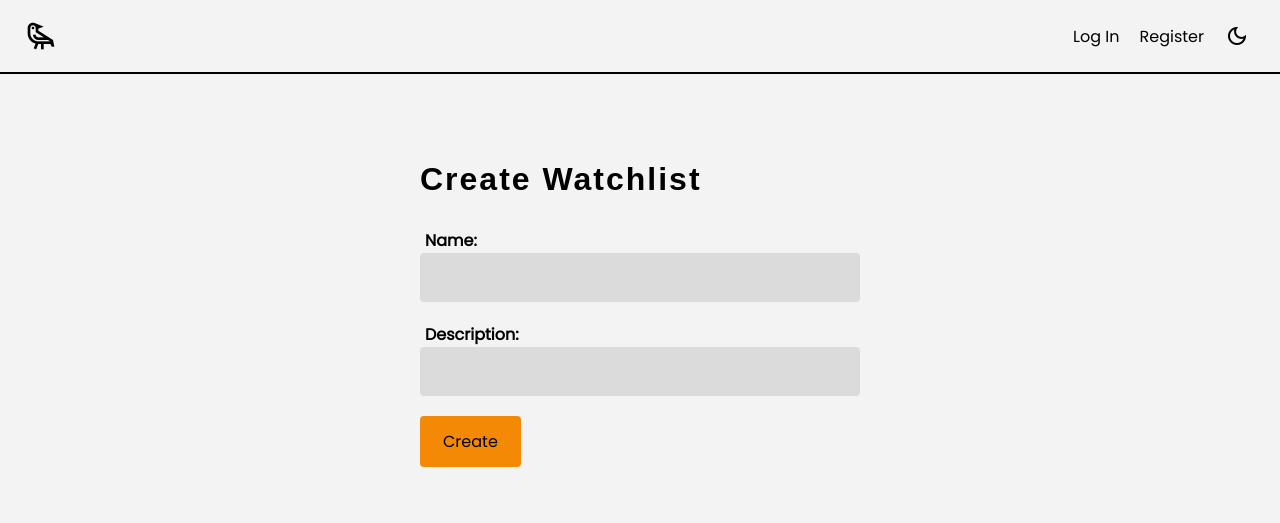
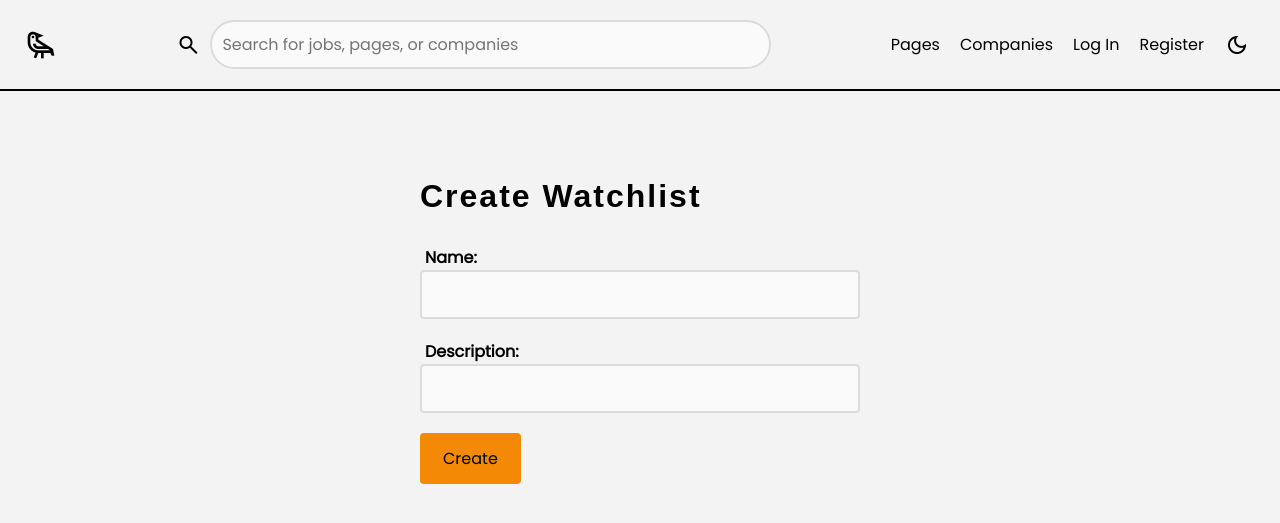
Before and after one commit to hrushikeshrv/hawk-tracker, a Django app: page /watchlists/create in a window 1280 px wide. Shown: the top 523 px of the page. Run offline with Django 5.2, Linux system fonts and the light colour scheme; some web fonts are replaced.

Commit message:
Add search input

```diff
--- a/api/urls.py
+++ b/api/urls.py
@@ -2,6 +2,7 @@ from django.urls import path
 
 from api.views import (
     test_view,
+    SearchObjectsView,
     PageListView,
     PushCreateView,
     PushUpdateView,
@@ -12,6 +13,7 @@ from api.views import (
 app_name = 'api'
 
 urlpatterns = [
+    path('search', SearchObjectsView.as_view(), name='search'),
     path('recent-job-count', RecentJobCountView.as_view(), name='recent_job_count'),
     path('pages/list', PageListView.as_view(), name='page-list'),
     path('push/create', PushCreateView.as_view(), name='push-create'),
--- a/static/css/styles.css
+++ b/static/css/styles.css
@@ -93,7 +93,7 @@ html.dark-theme {
     --font-color: rgb(234, 234, 234);
     --inverse-font-color: rgb(0, 0, 0);
     --light-font-color: rgb(28, 28, 28);
-    --muted-font: rgb(188, 188, 188);
+    --muted-font: rgb(169, 169, 169);
     --light-muted-font: rgb(107, 107, 107);
 
     --primary-dark-3: rgb(245, 203, 166);
@@ -159,6 +159,10 @@ a.a {
     border-bottom: 2px solid var(--primary);
 }
 
+a.muted-link {
+    color: var(--muted-font);
+}
+
 .icon-tabler {
     stroke: var(--font-color);
 }
@@ -212,9 +216,21 @@ input, textarea {
     border-radius: 4px;
 }
 
+html.light-theme input, html.light-theme textarea {
+    background-color: var(--background-light-2);
+    border-color: var(--background-dark-1);
+}
+
 input:hover, input:focus, textarea:hover, textarea:focus {
     background-color: var(--background-dark-2);
     border-color: var(--background-dark-1);
+}
+
+html.light-theme input:hover,
+html.light-theme textarea:hover,
+html.light-theme input:focus,
+html.light-theme textarea:hover {
+    border-color: var(--background-dark-2);
 }
 
 code {
@@ -409,6 +425,14 @@ a.button-link:active {
 
 .space-lr {
     margin-left: 5px;
+    margin-right: 5px;
+}
+
+.space-l {
+    margin-left: 5px;
+}
+
+.space-r {
     margin-right: 5px;
 }
 
@@ -857,6 +881,45 @@ footer nav {
     margin: 0 10px;
 }
 
+#search-bar-container {
+    width: min(75%, 600px);
+}
+
+#search-results-container {
+    flex-grow: 1;
+    position: relative;
+}
+
+#search-bar {
+    border-radius: 50px;
+}
+
+#search-results {
+    position: absolute;
+    top: 111%;
+    left: 0;
+    right: 0;
+    background-color: var(--background-dark-1);
+    border-radius: 10px;
+    z-index: 10;
+    box-shadow: 0 0 10px rgba(0, 0, 0, 0.5);
+}
+
+.search-result-item {
+    padding: 5px;
+    border-radius: 5px;
+    background-color: var(--background-dark-1);
+    margin-top: 10px;
+}
+
+.search-result-item:hover {
+    background-color: var(--background-dark-3);
+}
+
+.search-result-item .aux-links a {
+    margin-right: 20px;
+}
+
 .pagination-navigation {
     border-radius: 5px;
     background-color: var(--background-dark-1);
--- /dev/null
+++ b/static/js/search.js
@@ -0,0 +1,105 @@
+const searchInput = document.querySelector('#search-bar');
+const searchResults = document.querySelector('#search-results');
+const searchAPIUrl = document.querySelector('#search-api-url').value;
+
+let typingTimer;
+const typingDelay = 500; // milliseconds
+
+searchInput.addEventListener('keyup', () => {
+    clearTimeout(typingTimer);
+    typingTimer = setTimeout(() => {search(searchInput.value)}, typingDelay);
+})
+
+searchInput.addEventListener('input', () => {
+    if (searchInput.value.length < 2) {
+        hideSearchResults();
+    }
+})
+
+function search(query) {
+    console.log(`Searching for ${query}`);
+    if (query.length < 2) {
+        hideSearchResults();
+        return;
+    }
+    showSearchResults();
+    fetch(`${searchAPIUrl}?q=${encodeURIComponent(query)}`)
+        .then(response => response.json())
+        .then(data => {
+            if (data.jobs.length === 0 && data.companies.length === 0 && data.pages.length === 0) {
+                searchResults.innerHTML = '<span>No results found</span>';
+                return;
+            }
+            searchResults.innerHTML = '';
+            if (data.companies.length > 0) {
+                const companiesHeader = document.createElement('strong');
+                companiesHeader.textContent = 'Companies';
+                companiesHeader.style.padding = '10px 0';
+                searchResults.appendChild(companiesHeader);
+                const companiesList = document.createElement('div');
+                data.companies.forEach(company => {
+                    const companyLink = document.createElement('a');
+                    companyLink.classList.add('flexbox-column', 'aifs', 'jcfs', 'search-result-item');
+                    companyLink.href = company.company_url;
+                    companyLink.textContent = company.name;
+                    companiesList.appendChild(companyLink);
+                });
+                searchResults.appendChild(companiesList);
+            }
+            if (data.pages.length > 0) {
+                const pagesHeader = document.createElement('strong');
+                pagesHeader.textContent = 'Pages';
+                pagesHeader.style.padding = '10px 0';
+                searchResults.appendChild(pagesHeader);
+                const pagesList = document.createElement('div');
+                data.pages.forEach(page => {
+                    const pageItem = document.createElement('div');
+                    pageItem.classList.add('flexbox-column', 'aifs', 'jcfs', 'search-result-item');
+                    pageItem.innerHTML = `
+                        <a href="${page.page_url}" class="page-title">${page.name}</a>
+                        <a href="${page.company_url}">${page.company}</a>
+                    `;
+                    pagesList.appendChild(pageItem);
+                });
+                searchResults.appendChild(pagesList);
+            }
+            if (data.jobs.length > 0) {
+                const jobsHeader = document.createElement('strong');
+                jobsHeader.style.padding = '10px 0';
+                jobsHeader.textContent = 'Jobs';
+                searchResults.appendChild(jobsHeader);
+                const jobsList = document.createElement('div');
+                data.jobs.forEach(job => {
+                    const jobItem = document.createElement('div');
+                    jobItem.classList.add('flexbox-column', 'aifs', 'jcfs', 'search-result-item');
+                    jobItem.innerHTML = `
+                        <div class="flexbox-row column-full aic jcsb" style="flex-wrap: nowrap;">
+                            <span class="job-title">${job.title}</span>
+                            ${job.url ? `<a href="${job.url}" class="a space-lr" target="_blank">Apply</a>` : ''}
+                        </div>
+                        <div class="flexbox-row aic aux-links">
+                            <a class="muted-link company-name" href="${job.company_url}">${job.company}</a>
+                            <a href="${job.page_url}" class="muted-link">${job.page}</a>
+                            <a href="${job.page_link}" class="muted-link" target="_blank">View Page</a>
+                        </div>
+                    `;
+                    jobsList.appendChild(jobItem);
+                });
+                searchResults.appendChild(jobsList);
+            }
+        })
+        .catch(error => {
+            console.error('Error fetching search results:', error);
+            searchResults.innerHTML = '<p>Error fetching search results</p>';
+        });
+}
+
+function showSearchResults() {
+    searchResults.classList.remove('hidden');
+    searchResults.innerHTML = '<span class="flexbox-row aic"><div class="donutSpinner smallSpinner" style="margin-right: 10px;" id="search-loading-spinner"></div> Searching</span>';
+}
+
+function hideSearchResults() {
+    searchResults.classList.add('hidden');
+    searchResults.innerHTML = '';
+}
--- a/templates/header.html
+++ b/templates/header.html
@@ -4,10 +4,18 @@
         <a href="{% url 'core:index' %}" class="flexbox-row ajc">
             <span class="material-symbols-outlined" style="font-size:2rem;">raven</span>
         </a>
+        <div class="flexbox-row ajc" id="search-bar-container">
+            <input type="hidden" name="search-api-url" id="search-api-url" value="{% url 'api:search' %}">
+            <label for="search-bar" class="material-symbols-outlined" style="margin-right: 10px;">search</label>
+            <div id="search-results-container" class="flexbox-column">
+                <input type="search" name="search-bar" id="search-bar" placeholder="Search for jobs, pages, or companies">
+                <div id="search-results" class="hidden flexbox-column" style="padding: 10px 20px;"></div>
+            </div>
+        </div>
         <div class="flexbox-row ajc">
+            <a href="{% url 'core:page_list' %}" class="nav-link">Pages</a>
+            <a href="{% url 'core:company_list' %}" class="nav-link">Companies</a>
             {% if request.user.is_authenticated %}
-                <a href="{% url 'core:page_list' %}" class="nav-link">Pages</a>
-                <a href="{% url 'core:company_list' %}" class="nav-link">Companies</a>
                 <form action="{% url 'users:logout' %}" method="POST">
                     {% csrf_token %}
                     <button class="nav-link" style="font-size: 1rem; cursor: pointer;">Logout</button>
--- a/templates/layout.html
+++ b/templates/layout.html
@@ -65,6 +65,7 @@
     </main>
     {% include 'footer.html' %}
     <script>const defaultTippy = tippy('[data-tippy-content]', {delay: 600});</script>
+    <script src="{% static 'js/search.js' %}"></script>
     {% block javascript %}{% endblock %}
 </body>
 </html>
```
Also changed, not shown: api/serializers.py (+47 -1 lines), api/views.py (+20 -2 lines).
